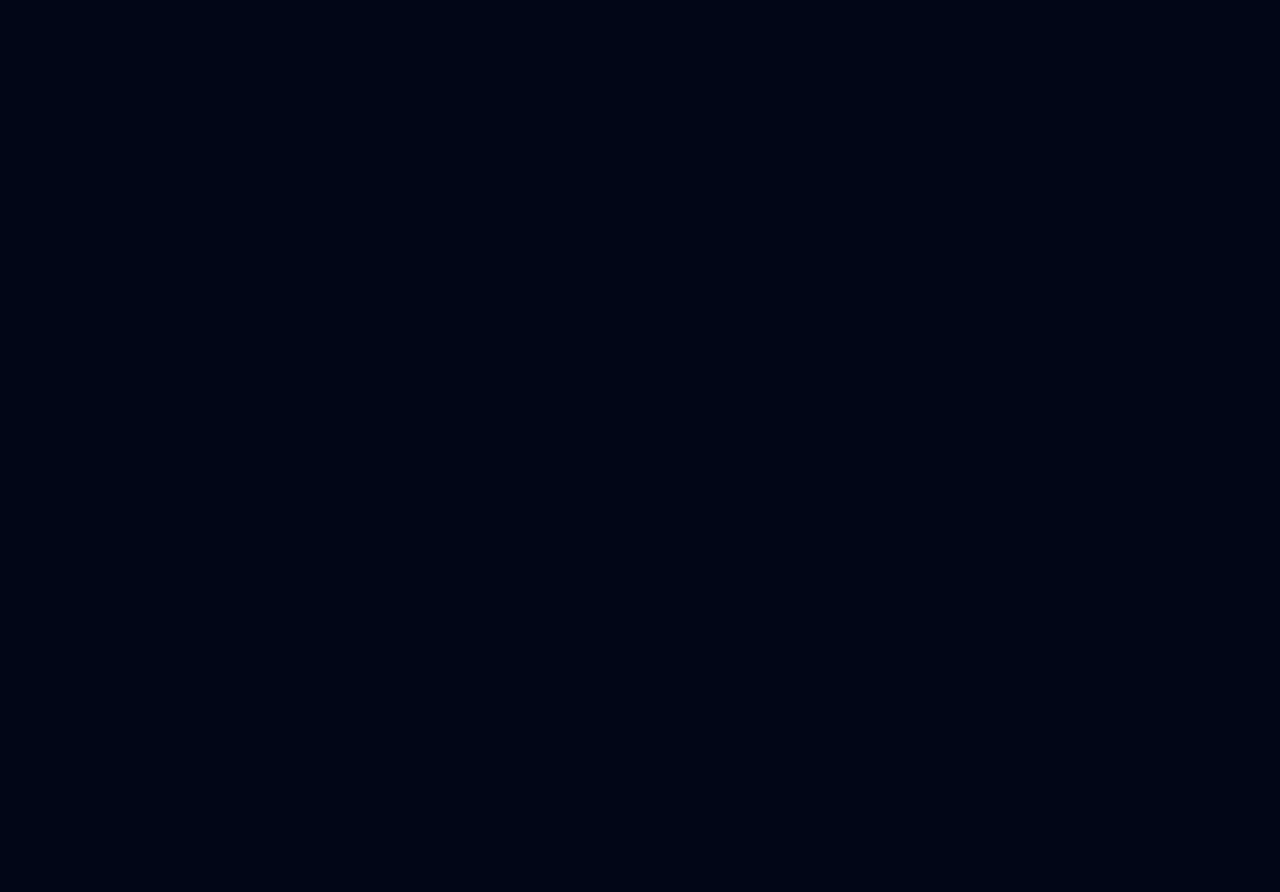
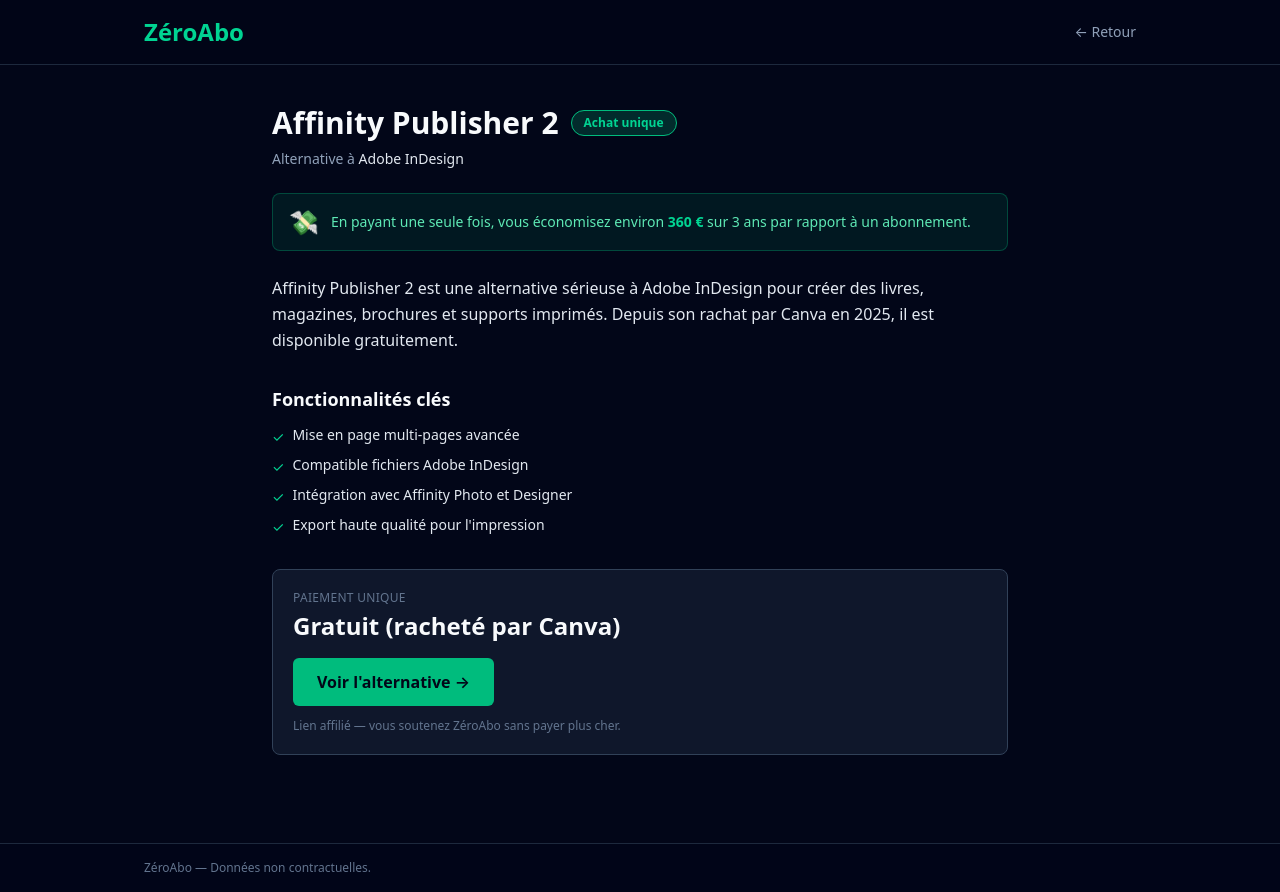
Before and after one commit to votreboosterdigital/zeroabo, a Next.js app: page /outil/affinity-publisher-2 in a window 1280 px wide. Before the commit this address had no page. Before the commit the page ends 800 px from the top, so only its background shows below. Built offline with nearby package versions, Linux system fonts and the light colour scheme.

Commit message:
feat: 15 outils dans tools.ts

```diff
--- a/app/data/tools.ts
+++ b/app/data/tools.ts
@@ -29,7 +29,7 @@
     description:
       "Suite bureautique compatible Microsoft Office, sans abonnement obligatoire.",
     longDescription:
-      "ONLYOFFICE permet de créer, éditer et collaborer sur des documents texte, tableurs et présentations, avec une interface proche de Microsoft Office et des options d’auto-hébergement.",
+      "ONLYOFFICE permet de créer, éditer et collaborer sur des documents texte, tableurs et présentations, avec une interface proche de Microsoft Office et des options d'auto-hébergement.",
     features: [
       "Compatible DOCX, XLSX, PPTX",
       "Édition collaborative en temps réel",
@@ -45,7 +45,7 @@
     slug: "pdf-xchange-editor",
     abonnement: "Adobe Acrobat Pro",
     originalApp: "Adobe Acrobat Pro",
-    motsCles: ["pdf", "édition pdf", "annotation", "signature"],
+    motsCles: ["pdf", "édition pdf", "annotation", "signature", "adobe"],
     nom: "PDF-XChange Editor",
     prix: "À partir de ~50 € en une fois",
     savings: 250,
@@ -55,7 +55,7 @@
       "PDF-XChange Editor permet de créer, modifier, annoter et signer des fichiers PDF avec une grande finesse, tout en restant léger et vendu en licence perpétuelle.",
     features: [
       "Création et édition avancée de PDF",
-      "Outils d’annotation et de commentaires",
+      "Outils d'annotation et de commentaires",
       "Reconnaissance de texte (OCR)",
       "Remplissage et signature de formulaires",
     ],
@@ -69,7 +69,7 @@
     slug: "movavi-video-suite",
     abonnement: "Adobe Premiere Pro, Final Cut Pro abonnement",
     originalApp: "Adobe Premiere Pro",
-    motsCles: ["montage vidéo", "video", "édition vidéo"],
+    motsCles: ["montage vidéo", "video", "édition vidéo", "adobe premiere"],
     nom: "Movavi Video Suite",
     prix: "Environ 80 € licence perpétuelle",
     savings: 300,
@@ -80,8 +80,8 @@
     features: [
       "Montage vidéo multipiste",
       "Export en HD et 4K",
-      "Effets, titres et transitions prêts à l’emploi",
-      "Outils de capture d’écran et d’enregistrement",
+      "Effets, titres et transitions prêts à l'emploi",
+      "Outils de capture d'écran et d'enregistrement",
     ],
     lien: "https://www.movavi.com/suite/",
     affiliateUrl: "https://www.movavi.com/suite/?ref=zeroabo",
@@ -92,53 +92,30 @@
     slug: "bitdefender-premium-security",
     abonnement: "Antivirus annuel classique",
     originalApp: "Antivirus par abonnement",
-    motsCles: ["antivirus", "sécurité", "vpn"],
-    nom: "Bitdefender Premium Security (offres multi‑années)",
+    motsCles: ["antivirus", "sécurité", "vpn", "protection", "malware"],
+    nom: "Bitdefender Premium Security",
     prix: "Offres 2–3 ans à prix réduit",
     savings: 150,
     description:
       "Suite de sécurité complète avec antivirus, VPN et protections avancées, en offres longues durées.",
     longDescription:
-      "Bitdefender Premium Security combine antivirus, pare-feu, protection web et VPN dans une suite tout-en-un. Les offres multi‑années permettent de réduire fortement le coût moyen par an.",
+      "Bitdefender Premium Security combine antivirus, pare-feu, protection web et VPN dans une suite tout-en-un. Les offres multi-années permettent de réduire fortement le coût moyen par an.",
     features: [
       "Protection temps réel contre virus et ransomwares",
       "VPN inclus avec quota généreux",
-      "Protection web et anti‑phishing",
-      "Gestion multi‑appareils (PC, Mac, mobile)",
+      "Protection web et anti-phishing",
+      "Gestion multi-appareils (PC, Mac, mobile)",
     ],
     lien: "https://www.bitdefender.com",
     affiliateUrl: "https://www.bitdefender.com/?affid=zeroabo",
   },
 
   {
-    id: "aiseesoft-screen-recorder",
-    slug: "aiseesoft-screen-recorder",
-    abonnement: "Outils de capture par abonnement",
-    originalApp: "Loom, Screencast-O-Matic",
-    motsCles: ["capture écran", "enregistrement", "tutoriels vidéo"],
-    nom: "Aiseesoft Screen Recorder",
-    prix: "Licence à vie ~40 €",
-    savings: 120,
-    description:
-      "Outil de capture d’écran et d’enregistrement vidéo simple, vendu en licence à vie.",
-    longDescription:
-      "Aiseesoft Screen Recorder permet d’enregistrer l’écran, le son système et le micro pour créer des tutoriels, démos produits ou cours en ligne, sans abonnement récurrent.",
-    features: [
-      "Enregistrement plein écran ou zone spécifique",
-      "Capture du son système et du micro",
-      "Ajout de surlignages et clics souris visibles",
-      "Export dans de nombreux formats vidéo",
-    ],
-    lien: "https://www.aiseesoft.com/screen-recorder/",
-    affiliateUrl: "https://www.aiseesoft.com/screen-recorder/?ref=zeroabo",
-  },
-
-  {
     id: "xmind-pro",
     slug: "xmind-pro",
-    abonnement: "Outils de mind mapping par abonnement",
-    originalApp: "MindMeister, Miro",
-    motsCles: ["mind mapping", "cartes mentales", "organisation"],
+    abonnement: "MindMeister, Miro abonnement",
+    originalApp: "MindMeister",
+    motsCles: ["mind mapping", "cartes mentales", "organisation", "brainstorming", "miro"],
     nom: "XMind Pro",
     prix: "Licence à vie (selon version)",
     savings: 100,
@@ -155,4 +132,234 @@
     lien: "https://xmind.app",
     affiliateUrl: "https://xmind.app/?ref=zeroabo",
   },
+
+  {
+    id: "affinity-publisher-2",
+    slug: "affinity-publisher-2",
+    abonnement: "Adobe InDesign",
+    originalApp: "Adobe InDesign",
+    motsCles: ["mise en page", "publication", "indesign", "adobe", "design print"],
+    nom: "Affinity Publisher 2",
+    prix: "Gratuit (racheté par Canva)",
+    savings: 360,
+    description:
+      "Logiciel de mise en page professionnelle, anciennement payant et désormais gratuit depuis le rachat par Canva.",
+    longDescription:
+      "Affinity Publisher 2 est une alternative sérieuse à Adobe InDesign pour créer des livres, magazines, brochures et supports imprimés. Depuis son rachat par Canva en 2025, il est disponible gratuitement.",
+    features: [
+      "Mise en page multi-pages avancée",
+      "Compatible fichiers Adobe InDesign",
+      "Intégration avec Affinity Photo et Designer",
+      "Export haute qualité pour l'impression",
+    ],
+    lien: "https://affinity.serif.com/publisher",
+    affiliateUrl: "https://affinity.serif.com/publisher",
+  },
+
+  {
+    id: "clip-studio-paint",
+    slug: "clip-studio-paint",
+    abonnement: "Adobe Illustrator, Photoshop abonnement",
+    originalApp: "Adobe Illustrator",
+    motsCles: ["illustration", "dessin", "manga", "bande dessinée", "adobe illustrator"],
+    nom: "Clip Studio Paint",
+    prix: "Environ 50 € licence perpétuelle",
+    savings: 400,
+    description:
+      "Logiciel de dessin et d'illustration numérique en licence perpétuelle, idéal pour la BD et le manga.",
+    longDescription:
+      "Clip Studio Paint est le logiciel de référence pour les illustrateurs, dessinateurs de manga et créateurs de bandes dessinées. Disponible en achat unique, il rivalise avec les outils Adobe à une fraction du coût.",
+    features: [
+      "Outils de dessin optimisés pour tablette",
+      "Bibliothèque de pinceaux et textures",
+      "Gestion de planches de BD et manga",
+      "Export en haute résolution",
+    ],
+    lien: "https://www.clipstudio.net",
+    affiliateUrl: "https://www.clipstudio.net/?ref=zeroabo",
+  },
+
+  {
+    id: "vmix",
+    slug: "vmix",
+    abonnement: "StreamYard, Ecamm abonnement",
+    originalApp: "StreamYard",
+    motsCles: ["streaming", "live", "production vidéo", "obs", "twitch", "youtube live"],
+    nom: "vMix",
+    prix: "À partir de ~60 € licence perpétuelle",
+    savings: 180,
+    description:
+      "Logiciel de production live et streaming professionnel disponible en licence à vie.",
+    longDescription:
+      "vMix est une solution complète pour produire des émissions en direct, des webinaires et des streams. Il remplace avantageusement les outils par abonnement avec une licence perpétuelle.",
+    features: [
+      "Mixage multi-caméras en temps réel",
+      "Streaming vers YouTube, Twitch et Facebook",
+      "Effets, transitions et titres en direct",
+      "Enregistrement local simultané",
+    ],
+    lien: "https://www.vmix.com",
+    affiliateUrl: "https://www.vmix.com/?ref=zeroabo",
+  },
+
+  {
+    id: "codelobster",
+    slug: "codelobster",
+    abonnement: "PHPStorm abonnement JetBrains",
+    originalApp: "PHPStorm",
+    motsCles: ["éditeur code", "php", "html", "css", "développement web", "ide"],
+    nom: "CodeLobster PHP Edition Pro",
+    prix: "Environ 50 € licence à vie",
+    savings: 130,
+    description:
+      "IDE PHP et développement web vendu en licence perpétuelle, alternative à PHPStorm.",
+    longDescription:
+      "CodeLobster PHP Edition Pro est un éditeur de code complet pour PHP, HTML, CSS et JavaScript. Il propose l'auto-complétion, le débogage et le support des frameworks majeurs sans abonnement.",
+    features: [
+      "Auto-complétion intelligente PHP, HTML, CSS, JS",
+      "Support Laravel, Symfony, WordPress",
+      "Débogueur intégré",
+      "FTP/SFTP intégré pour déploiement direct",
+    ],
+    lien: "https://codelobster.com",
+    affiliateUrl: "https://codelobster.com/?ref=zeroabo",
+  },
+
+  {
+    id: "focusplan",
+    slug: "focusplan",
+    abonnement: "Asana, Monday.com abonnement",
+    originalApp: "Asana",
+    motsCles: ["gestion de projet", "planning", "tableau blanc", "organisation", "productivité"],
+    nom: "FocusPlan",
+    prix: "Achat unique ~30 €",
+    savings: 120,
+    description:
+      "Outil de planification visuelle de projets sur tableau blanc, vendu en achat unique.",
+    longDescription:
+      "FocusPlan propose une approche visuelle et intuitive de la gestion de projet sur tableau blanc interactif, sans frais mensuels récurrents.",
+    features: [
+      "Tableau blanc de planification visuelle",
+      "Gestion des tâches et jalons",
+      "Vue calendrier et Gantt simplifié",
+      "Synchronisation iCloud",
+    ],
+    lien: "https://focusplan.app",
+    affiliateUrl: "https://focusplan.app/?ref=zeroabo",
+  },
+
+  {
+    id: "screenium",
+    slug: "screenium",
+    abonnement: "Loom abonnement",
+    originalApp: "Loom",
+    motsCles: ["capture écran", "enregistrement", "screenshot", "screencast"],
+    nom: "Screenium 3",
+    prix: "~15 € achat unique (Mac App Store)",
+    savings: 80,
+    description:
+      "Outil de capture et enregistrement d'écran Mac vendu en achat unique sur le Mac App Store.",
+    longDescription:
+      "Screenium 3 est une application Mac légère et rapide pour capturer des écrans et enregistrer des vidéos sans abonnement. Disponible directement sur le Mac App Store.",
+    features: [
+      "Capture d'écran et enregistrement vidéo",
+      "Annotations directement sur les captures",
+      "Partage rapide vers le cloud",
+      "Interface minimaliste et réactive",
+    ],
+    lien: "https://apps.apple.com/app/screenium-3/id1381004916",
+    affiliateUrl: "https://apps.apple.com/app/screenium-3/id1381004916",
+  },
+
+  {
+    id: "sublime-text",
+    slug: "sublime-text",
+    abonnement: "VS Code Cloud, éditeurs par abonnement",
+    originalApp: "Éditeurs de code par abonnement",
+    motsCles: ["éditeur texte", "code", "développement", "programmation", "javascript"],
+    nom: "Sublime Text",
+    prix: "~99 $ licence perpétuelle",
+    savings: 0,
+    description:
+      "Éditeur de texte et de code ultra-rapide, vendu en licence perpétuelle avec mises à jour incluses.",
+    longDescription:
+      "Sublime Text est l'un des éditeurs de code les plus rapides et les plus personnalisables du marché. Sa licence perpétuelle donne accès à toutes les mises à jour de la version majeure achetée.",
+    features: [
+      "Performance exceptionnelle sur gros fichiers",
+      "Multi-curseurs et sélection multiple",
+      "Palette de commandes puissante",
+      "Milliers de plugins disponibles",
+    ],
+    lien: "https://www.sublimetext.com",
+    affiliateUrl: "https://www.sublimetext.com",
+  },
+
+  {
+    id: "malwarebytes-lifetime",
+    slug: "malwarebytes-lifetime",
+    abonnement: "Antivirus Norton, McAfee abonnement",
+    originalApp: "Norton 360",
+    motsCles: ["antivirus", "malware", "sécurité", "norton", "mcafee", "protection"],
+    nom: "Malwarebytes Premium (offre à vie)",
+    prix: "Offre lifetime disponible sur StackSocial",
+    savings: 200,
+    description:
+      "Protection anti-malware reconnue, disponible en licence à vie via des offres spéciales.",
+    longDescription:
+      "Malwarebytes Premium est l'un des anti-malwares les plus réputés au monde. Des offres de licence à vie sont régulièrement disponibles sur StackSocial et similaires, permettant d'éviter l'abonnement annuel.",
+    features: [
+      "Détection et suppression de malwares avancés",
+      "Protection en temps réel",
+      "Anti-ransomware intégré",
+      "Compatible Windows et Mac",
+    ],
+    lien: "https://www.malwarebytes.com",
+    affiliateUrl: "https://www.malwarebytes.com/?ref=zeroabo",
+  },
+
+  {
+    id: "magix-sound-forge",
+    slug: "magix-sound-forge",
+    abonnement: "Adobe Audition abonnement",
+    originalApp: "Adobe Audition",
+    motsCles: ["audio", "montage audio", "podcast", "musique", "son", "adobe audition"],
+    nom: "MAGIX Sound Forge Audio Studio",
+    prix: "Environ 60 € licence perpétuelle",
+    savings: 280,
+    description:
+      "Logiciel de montage audio professionnel en licence perpétuelle, alternative à Adobe Audition.",
+    longDescription:
+      "MAGIX Sound Forge Audio Studio permet d'enregistrer, éditer et masteriser des fichiers audio avec une qualité professionnelle. Vendu en licence perpétuelle, il s'impose comme une alternative solide à Adobe Audition.",
+    features: [
+      "Enregistrement multipiste",
+      "Restauration audio et réduction de bruit",
+      "Effets et plugins VST inclus",
+      "Export dans tous les formats audio majeurs",
+    ],
+    lien: "https://www.magix.com/sound-forge-audio-studio",
+    affiliateUrl: "https://www.magix.com/sound-forge-audio-studio/?ref=zeroabo",
+  },
+
+  {
+    id: "techsmith-snagit",
+    slug: "techsmith-snagit",
+    abonnement: "Outils de capture par abonnement",
+    originalApp: "Loom, Droplr",
+    motsCles: ["capture écran", "annotation", "screenshot", "documentation", "tutoriel"],
+    nom: "TechSmith Snagit",
+    prix: "~80 € licence perpétuelle",
+    savings: 150,
+    description:
+      "Outil de capture d'écran et d'annotation professionnel, vendu en achat unique.",
+    longDescription:
+      "TechSmith Snagit est la référence professionnelle pour capturer, annoter et partager des captures d'écran et enregistrements vidéo courts. Très utilisé pour la documentation technique et les tutoriels.",
+    features: [
+      "Capture d'écran avec défilement automatique",
+      "Outils d'annotation avancés",
+      "Enregistrement vidéo court",
+      "Bibliothèque de captures organisée",
+    ],
+    lien: "https://www.techsmith.com/snagit",
+    affiliateUrl: "https://www.techsmith.com/snagit/?ref=zeroabo",
+  },
 ];
```
